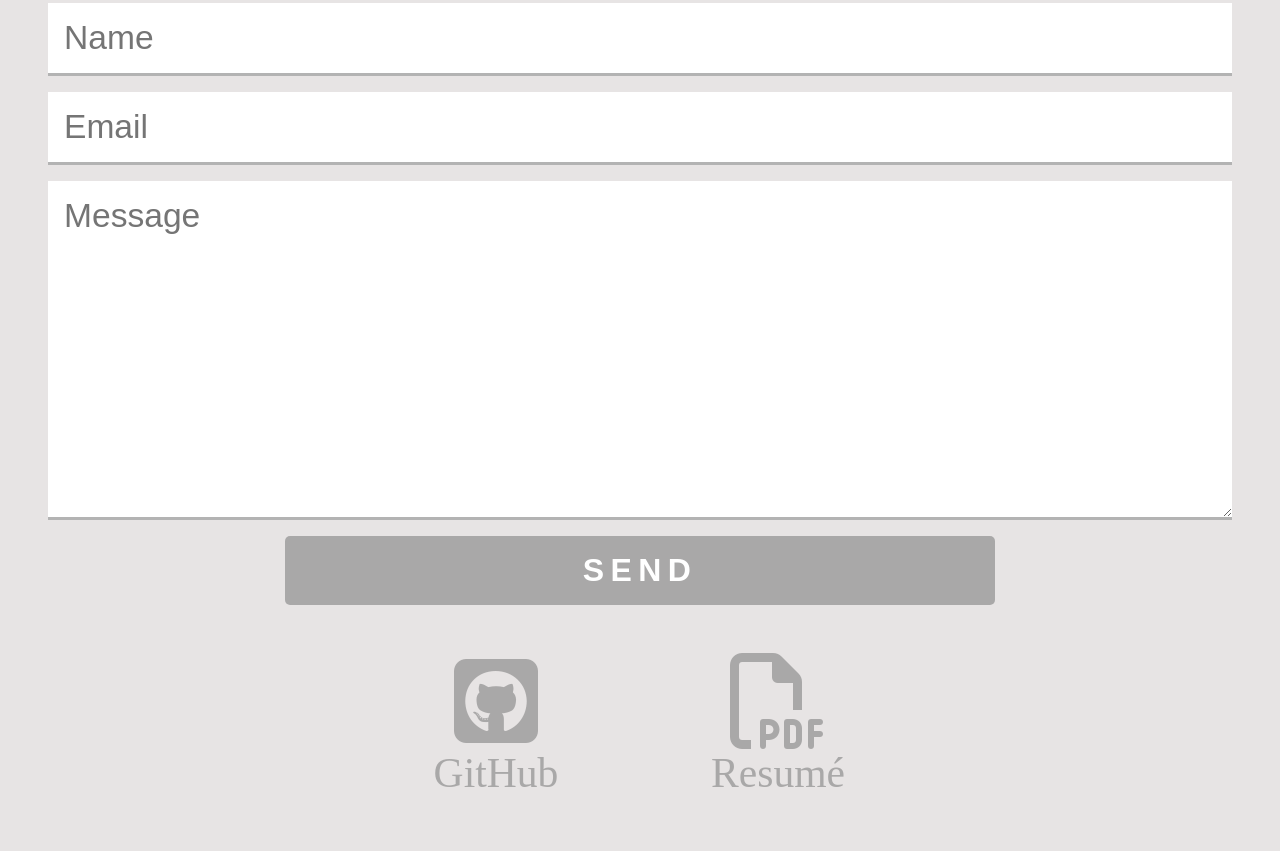
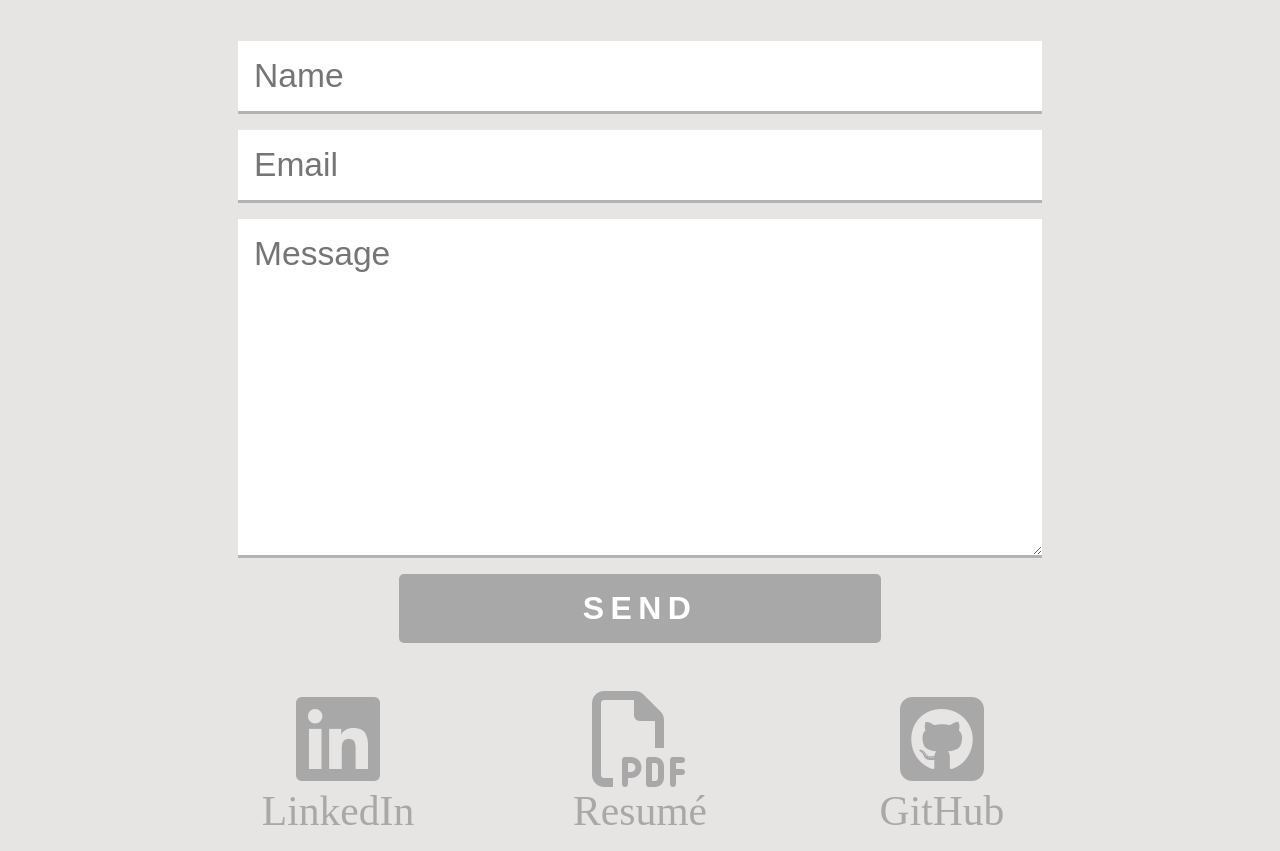
Before and after one commit to jnavarro30/portfolio, a plain HTML site: page index.html in a window 1280 px wide. Shown: the part 686-1537 px from the top of the page. Before the commit the page ends 1499 px from the top, so only its background shows below. Drawn offline with Linux system fonts and the light colour scheme; a script that the page names is missing.

Commit message:
Add linkedin to footer

```diff
--- a/css/partials/_footer.scss
+++ b/css/partials/_footer.scss
@@ -48,8 +48,9 @@
     }
 
     &__icons {
-        display: flex;
-        justify-content: center;
+        display: grid;
+        grid-auto-flow: column;
+        justify-items: center;
         list-style-type: none;
         margin-top: 0.2rem;
 
@@ -57,6 +58,7 @@
             display: flex;
             flex-direction: column;
             text-decoration: none;
+            justify-content: center;
             color: $banner;
         }
     }
@@ -66,7 +68,8 @@
             cursor: pointer;
         }
     }
-    .fa-github-square, .fa-file-pdf {
+
+    .fa-github-square, .fa-file-pdf, .fa-linkedin {
         font-size: 1rem;
         color: $banner;
         margin: 0 2rem;
@@ -121,7 +124,7 @@
 
 @media(min-width: 350px) {
     .footer {
-        .fa-github-square, .fa-file-pdf {
+        .fa-github-square, .fa-file-pdf, .fa-linkedin {
             font-size: 3.5rem;
             margin: 0 2rem;
         }
@@ -154,7 +157,7 @@
             padding: 1rem;
         }
 
-        .fa-github-square, .fa-file-pdf {
+        .fa-github-square, .fa-file-pdf, .fa-linkedin {
             font-size: 7rem;
             margin: 0 4rem;
         }
@@ -173,7 +176,7 @@
 @media(min-width: 1000px) {
     .footer {
 
-        .fa-github-square, .fa-file-pdf {
+        .fa-github-square, .fa-file-pdf, .fa-linkedin {
             font-size: 6rem;
             margin: 0 6rem;
         }
--- a/css/partials/_nav.scss
+++ b/css/partials/_nav.scss
@@ -48,6 +48,11 @@
             background: rgba(225, 225, 225, 0.8);
             color: black;
         }
+    }
+
+    #projects-label {
+        color: white;
+        font-size: 1.4rem;
     }
 
   a {
@@ -119,6 +124,11 @@
             font-weight: bolder;
             font-size: 2.1rem;
         }
+
+        #projects-label {
+            color: white;
+            font-size: 2.4rem;
+        }
     }
 }
 
--- a/css/styles.scss
+++ b/css/styles.scss
@@ -11,6 +11,8 @@ body {
 
 .container {
     position: relative;
+    max-width: 900px;
+    margin: 0 auto;
 }
 // variables
 $banner: rgba(128, 128, 128, 0.6);
--- a/index.html
+++ b/index.html
@@ -147,7 +147,7 @@
             <section id='about' class="footer__about">
                 <h1 class="about__title">&nbsp;&nbsp;About</h1>
                 <p class="about__description">
-                    Learning Javascript through courses, daily challenges and weekly projects.
+                    Hello, I'm Jesse Navarro and I am a Front End Developer. I enjoy building websites and applications.
                 </p>
             </section>
             <section id='contact' class="footer__contact">
@@ -161,15 +161,21 @@
                 <div id="my-form-status"></div>
                 <ul class="footer__icons">
                     <li class="footer__icon">
-                        <a href='https://github.com/jnavarro30/' target="_blank">
-                            <span class='fab fa-github-square'></span>
-                            <span class='footer__icon-text'>GitHub</span>
+                        <a href='https://www.linkedin.com/in/jesse-navarro-0789' target="_blank">
+                            <span class='fab fa-linkedin'></span>
+                            <span class='footer__icon-text'>LinkedIn</span>
                         </a>
                     </li>
                     <li id='resume' class="footer__icon">
                         <a href='https://drive.google.com/file/d/1dIc5Y85_9LAYOr-J5-zvwzRVE-KyLTp6/view?usp=sharing' target="_blank" download>
                             <span class='far fa-file-pdf'></span>
                             <span class='footer__icon-text'>Resumé</span>
+                        </a>
+                    </li>
+                    <li class="footer__icon">
+                        <a href='https://github.com/jnavarro30/' target="_blank">
+                            <span class='fab fa-github-square'></span>
+                            <span class='footer__icon-text'>GitHub</span>
                         </a>
                     </li>
                 </ul>
```
Also changed, not shown: css/styles.css, 1 other file.
